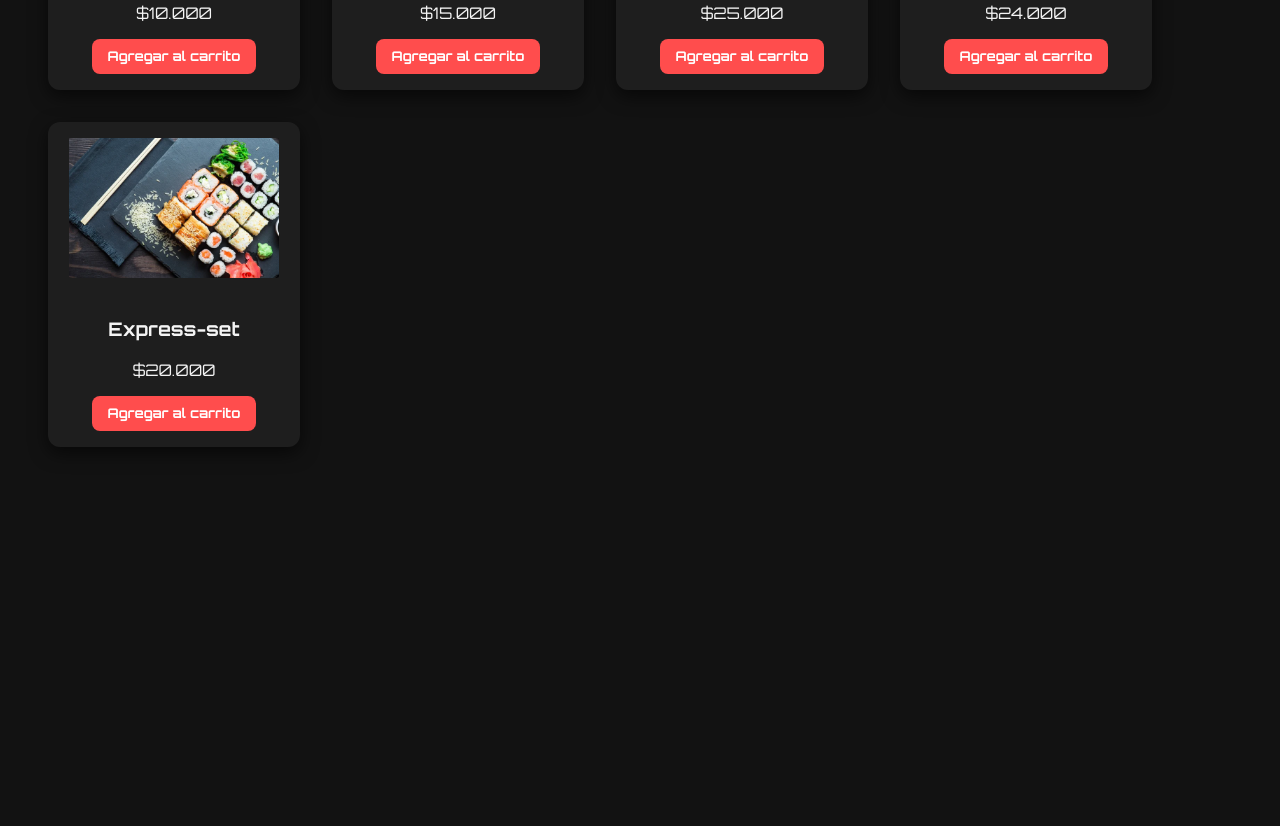
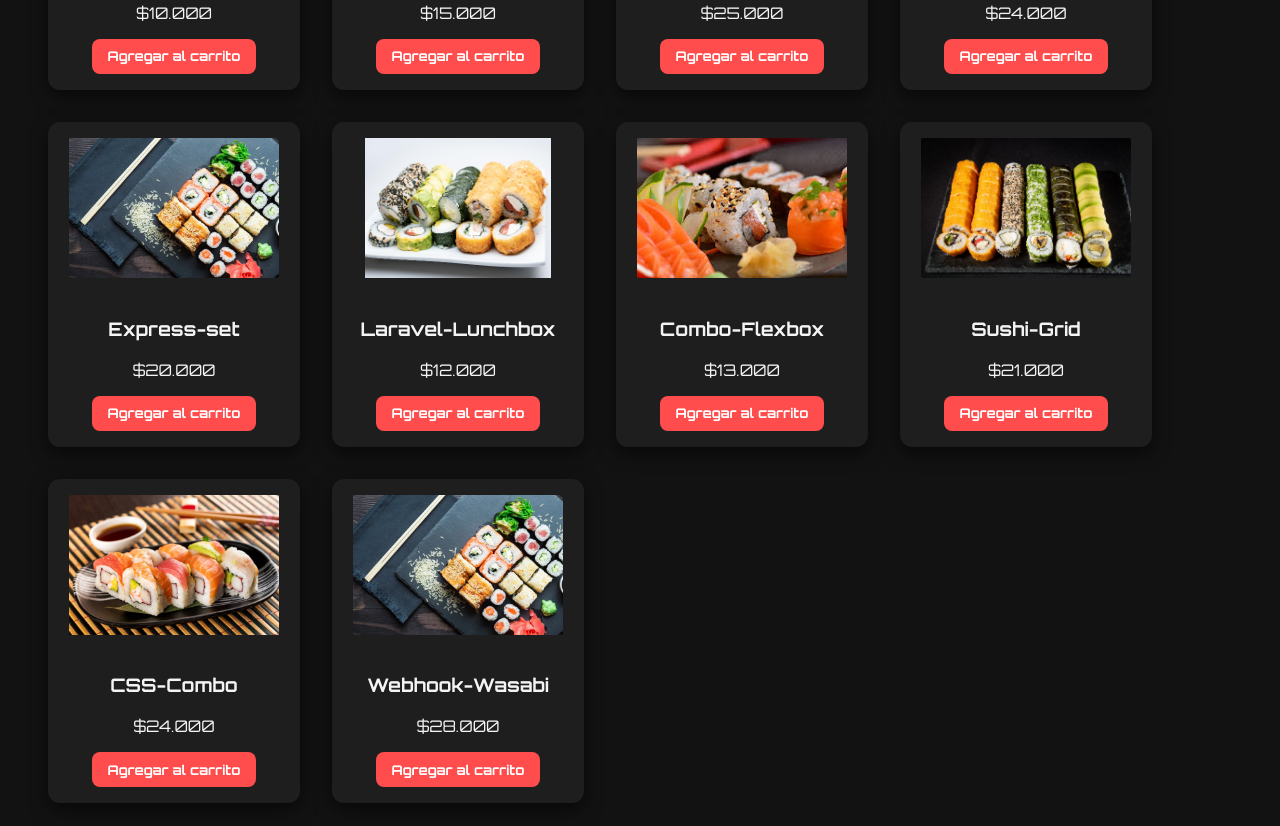
Before and after one commit to RoaStack/Carrito-React, a React (Vite) app: page / in a window 1280 px wide. Shown: the part 360-1186 px from the top of the page. Before the commit the page ends 855 px from the top, so only its background shows below. Built offline with nearby package versions, Linux system fonts and the light colour scheme.

Commit message:
agregando 5 productos mas en las cards

```diff
--- a/src/datos/productos.js
+++ b/src/datos/productos.js
@@ -4,7 +4,11 @@ const productos = [
   { id: 3, nombre: 'RestFull-rolls', precio: 25000, imagen: 'RestFull-rolls.jpg' },
   { id: 4, nombre: 'DevOps-delight', precio: 24000, imagen: 'DevOps-delight.jpg' },
   { id: 5, nombre: 'Express-set', precio: 20000, imagen: 'Express-set.jpg' },
-
+  { id: 6, nombre: 'Laravel-Lunchbox', precio: 12000, imagen: 'Mongo-mix.jpg' },
+  { id: 7, nombre: 'Combo-Flexbox', precio: 13000, imagen: 'Node-nigiri.jpg' },
+  { id: 8, nombre: 'Sushi-Grid', precio: 21000, imagen: 'RestFull-rolls.jpg' },
+  { id: 9, nombre: 'CSS-Combo', precio: 24000, imagen: 'DevOps-delight.jpg' },
+  { id: 10, nombre: 'Webhook-Wasabi', precio: 28000, imagen: 'Express-set.jpg' },
 ];
 
 export default productos;
```
